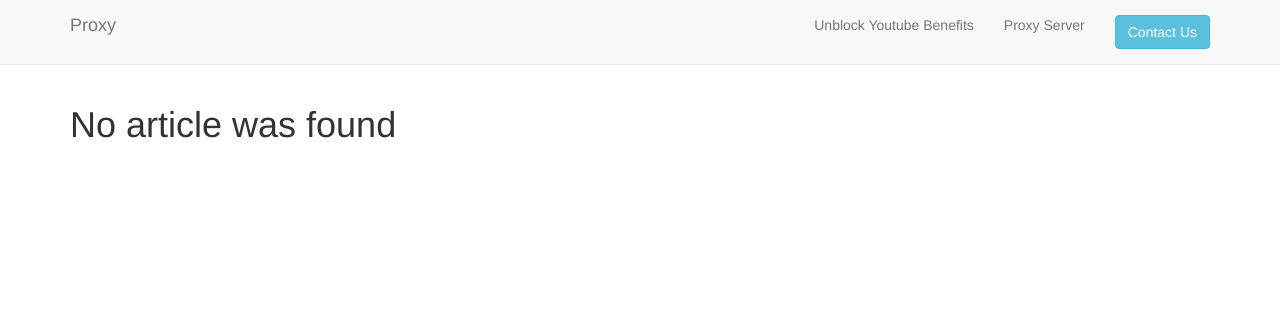
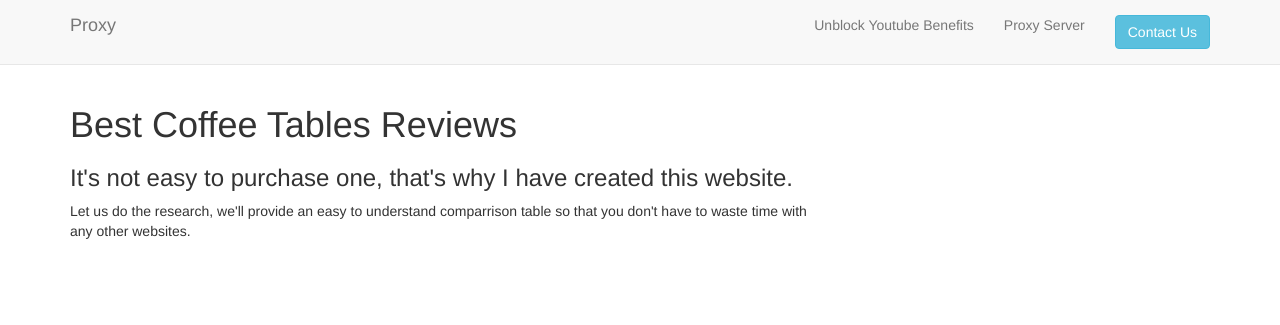
Before and after one commit to gamebak/blogcraft, a PHP site: page / in a window 1280 px wide. Shown: the top 325 px of the page. Run offline with PHP 8.4, Linux system fonts and the light colour scheme; some libraries are stand-ins or nearby versions.

Commit message:
- index update

```diff
--- a/index.php
+++ b/index.php
@@ -46,11 +46,14 @@ $db->key('db', $filterKey, "<h1>Websites blocked in Pakistan</h1>
     <div class="col-lg-8">
     <?php
       if( $db->key_exists('db', $filterKey) ) echo $db->key('db', $filterKey);
-      else if( $filterKey == 'preview' )
+      else if( $filterKey == '' || $filterKey == "/index.php" )
       {
       ?>
-
-
+      <h1>Best Coffee Tables Reviews</h1>
+      <h3>It's not easy to purchase one, that's why I have created this website.</h3>
+      <p>
+      Let us do the research, we'll provide an easy to understand comparrison table so that you don't have to waste time with any other websites.
+      </p>
       <?php }
       else echo "<h1>No article was found</h1>";
     ?>
```
